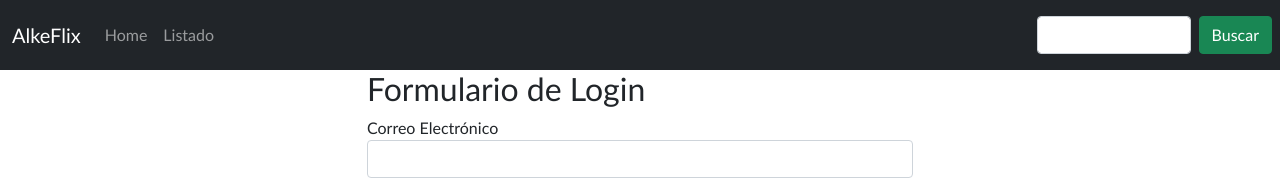
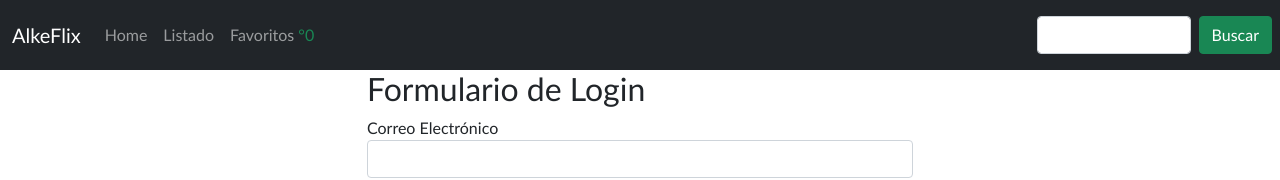
Before and after one commit to jocnn/skill_up_lab_react, a React (Create React App) app: page / in a window 1280 px wide. Shown: the top 180 px of the page. Built offline with nearby package versions, Linux system fonts and the light colour scheme.

Commit message:
props para mostrar número de favoritos hay

```diff
--- a/src/components/Header.js
+++ b/src/components/Header.js
@@ -1,7 +1,7 @@
 import { Link } from "react-router-dom"
 import Search from "./Search"
 
-const Header = () => {
+const Header = ({ favorites }) => {
   return (
     <header>
       <nav className="navbar navbar-expand-lg navbar-dark bg-dark">
@@ -26,6 +26,12 @@ const Header = () => {
               <li className="nav-item">
                 <Link className="nav-link" to="/listado">Listado</Link>
               </li>
+              <li className="nav-item  d-flex align-items-center">
+                <Link className="nav-link" to="/favoritos">
+                  Favoritos
+                  <span className="text-success"> °{favorites.length}</span>
+                </Link>
+              </li>
             </ul>
           </div>
         </div>
--- a/src/components/Layout.js
+++ b/src/components/Layout.js
@@ -1,10 +1,10 @@
 import Header from "./Header"
 import Footer from "./Footer"
 
-const Layout = ({children}) => {
+const Layout = ({favorites, children}) => {
   return (
     <div>
-      <Header />
+      <Header favorites={favorites} />
         <div className="container">
           {children}
         </div>
```
